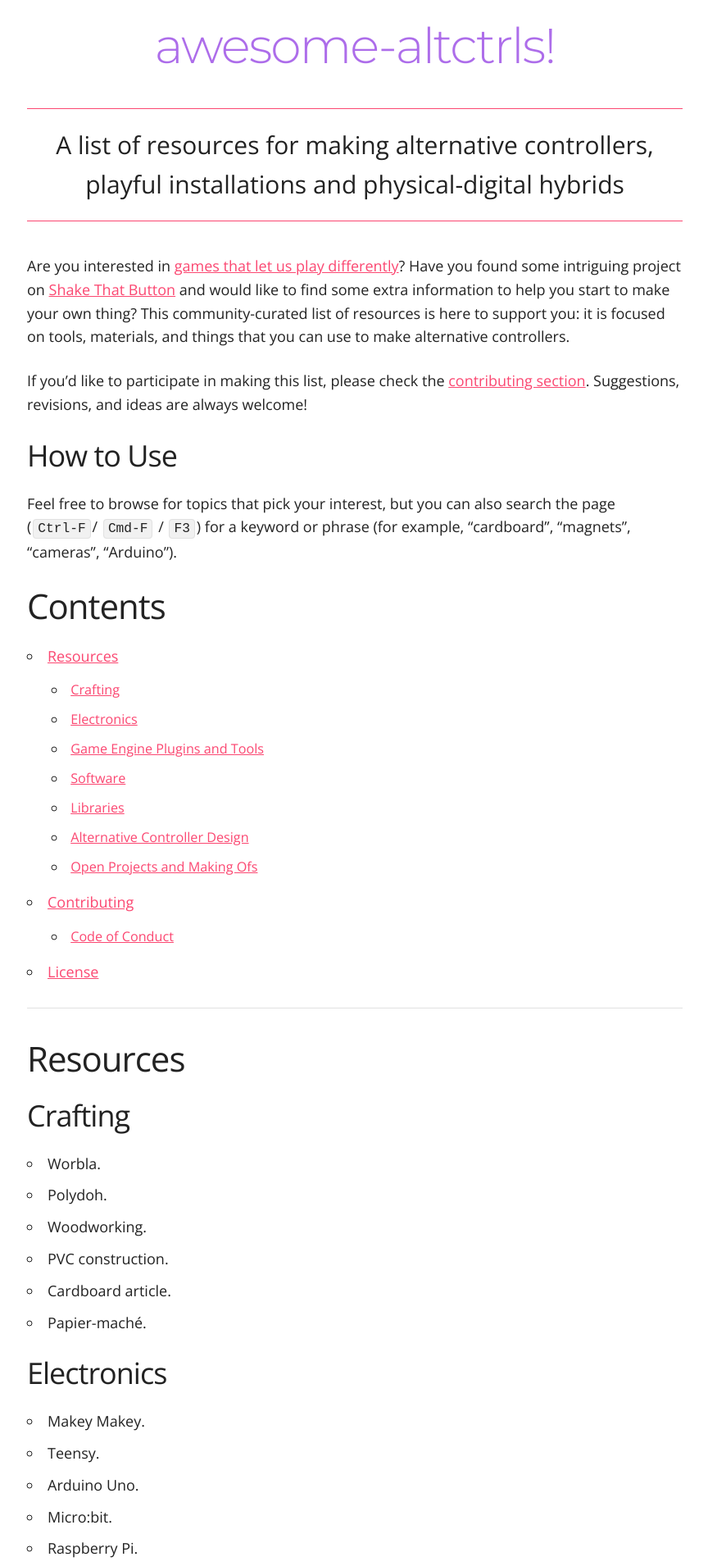
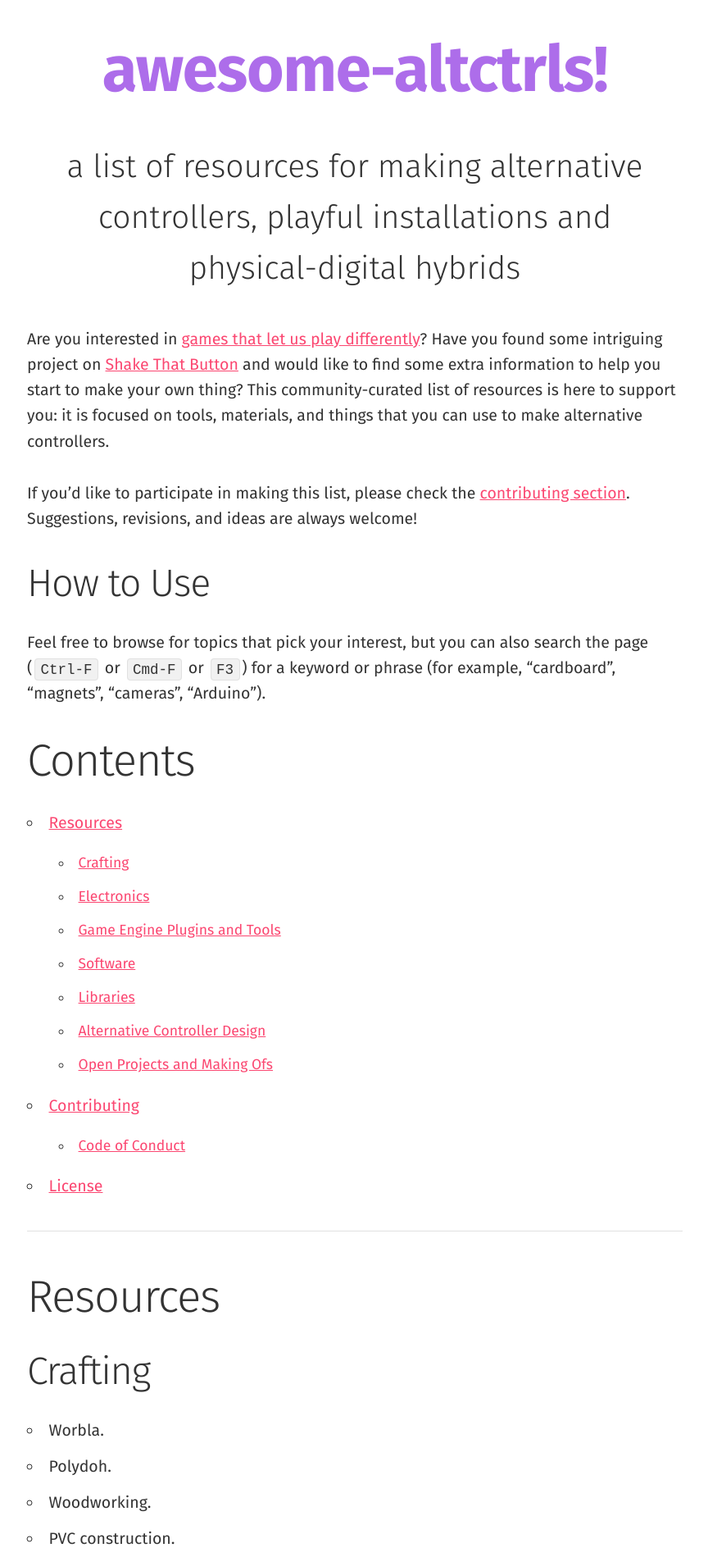
Before and after one commit to enricllagostera/altctrls-info, a Jekyll site: the page built from docs/index.md, in a window 1280 px wide. Shown: the top 1910 px of the page at 82% size, without its empty margins (207-1071 px from the left). Built offline with Jekyll 4.4.1, drawn with Linux system fonts in a browser that asks for light colours; some web fonts are replaced; some of the changed text lies outside the part shown.

Commit message:
some better typography and footer

```diff
--- a/docs/_includes/footer.html
+++ b/docs/_includes/footer.html
@@ -1,5 +1,5 @@
 <footer class="container">
-  <div class="one-third column">
+  <div class="one-half column">
     <ul style="list-style: none;">
       <li>
         {% if site.author %}
@@ -17,41 +17,9 @@
     </ul>
   </div>
 
-  <div class="one-third column">
-    <ul style="list-style: none;">
-      {% if site.github_username %}
-      <li>
-        <a style="text-decoration: none;" href="https://github.com/{{ site.github_username }}">
-          <span>
-            <svg style="width: 16px; height: 16px; vertical-align: text-top;" viewBox="0 0 16 16">
-              <path fill="#828282"
-                d="M7.999,0.431c-4.285,0-7.76,3.474-7.76,7.761 c0,3.428,2.223,6.337,5.307,7.363c0.388,0.071,0.53-0.168,0.53-0.374c0-0.184-0.007-0.672-0.01-1.32 c-2.159,0.469-2.614-1.04-2.614-1.04c-0.353-0.896-0.862-1.135-0.862-1.135c-0.705-0.481,0.053-0.472,0.053-0.472 c0.779,0.055,1.189,0.8,1.189,0.8c0.692,1.186,1.816,0.843,2.258,0.645c0.071-0.502,0.271-0.843,0.493-1.037 C4.86,11.425,3.049,10.76,3.049,7.786c0-0.847,0.302-1.54,0.799-2.082C3.768,5.507,3.501,4.718,3.924,3.65 c0,0,0.652-0.209,2.134,0.796C6.677,4.273,7.34,4.187,8,4.184c0.659,0.003,1.323,0.089,1.943,0.261 c1.482-1.004,2.132-0.796,2.132-0.796c0.423,1.068,0.157,1.857,0.077,2.054c0.497,0.542,0.798,1.235,0.798,2.082 c0,2.981-1.814,3.637-3.543,3.829c0.279,0.24,0.527,0.713,0.527,1.437c0,1.037-0.01,1.874-0.01,2.129 c0,0.208,0.14,0.449,0.534,0.373c3.081-1.028,5.302-3.935,5.302-7.362C15.76,3.906,12.285,0.431,7.999,0.431z" />
-            </svg>
-          </span>
-          <span>Github</span>
-        </a>
-      </li>
-      {% endif %}
-
-      {% if site.twitter_username %}
-      <li>
-        <a style="text-decoration: none;" href="https://twitter.com/{{ site.twitter_username }}">
-          <span>
-            <svg style="width: 16px; height: 16px; vertical-align: text-top;" viewBox="0 0 16 16">
-              <path fill="#828282"
-                d="M15.969,3.058c-0.586,0.26-1.217,0.436-1.878,0.515c0.675-0.405,1.194-1.045,1.438-1.809
-                                c-0.632,0.375-1.332,0.647-2.076,0.793c-0.596-0.636-1.446-1.033-2.387-1.033c-1.806,0-3.27,1.464-3.27,3.27 c0,0.256,0.029,0.506,0.085,0.745C5.163,5.404,2.753,4.102,1.14,2.124C0.859,2.607,0.698,3.168,0.698,3.767 c0,1.134,0.577,2.135,1.455,2.722C1.616,6.472,1.112,6.325,0.671,6.08c0,0.014,0,0.027,0,0.041c0,1.584,1.127,2.906,2.623,3.206 C3.02,9.402,2.731,9.442,2.433,9.442c-0.211,0-0.416-0.021-0.615-0.059c0.416,1.299,1.624,2.245,3.055,2.271 c-1.119,0.877-2.529,1.4-4.061,1.4c-0.264,0-0.524-0.015-0.78-0.046c1.447,0.928,3.166,1.469,5.013,1.469 c6.015,0,9.304-4.983,9.304-9.304c0-0.142-0.003-0.283-0.009-0.423C14.976,4.29,15.531,3.714,15.969,3.058z" />
-            </svg>
-          </span>
-          <span>Twitter</span>
-        </a>
-      </li>
-      {% endif %}
-    </ul>
-  </div>
-
-  <div class="one-third column">
-    <p><a href='#top'>{{ site.title | escape }}</a></p>
+  <div class="one-half column">
+    <p><a href='{{ site.baseurl }}'>{{ site.title | escape }}</a></p>
     <p>{{ site.description | escape }}.</p>
+    <p><a href='#top'>Jump to the top</a></p>
   </div>
 </footer>
--- a/docs/assets/style.scss
+++ b/docs/assets/style.scss
@@ -3,25 +3,28 @@
 
 @import "skeleton";
 
-@import url('https://fonts.googleapis.com/css?family=Montserrat:300,300i,900,900i|Open+Sans:300,300i,400,400i,700,700i');
+@import url('https://fonts.googleapis.com/css?family=Fira+Sans+Extra+Condensed:300,300i,400,400i,500,700,700i,900,900i|Fira+Sans:300,300i,400,400i,500,500i,700,700i,900,900i&subset=cyrillic,cyrillic-ext,greek,greek-ext,latin-ext,vietnamese');
 
 h1 {
-    font-family: 'Montserrat', sans-serif;
-    font-weight: 300;
-    font-size: 6rem;
+    font-family: 'Fira Sans', sans-serif;
+    font-weight: 700;
+    font-size: 4em;
     text-transform: lowercase;
-    letter-spacing: -2px;
-    margin: 2rem 0 40px 0;
+    margin: .5em 0 .5em 0;
     color: #ad6dea;
     text-align: center;
 }
 
-body {
-    font-family: 'Open Sans', sans-serif;
-    font-size: 18px;
-    color: #222;
+html {
+    font-size: 13px;
     background-color: #fff;
     margin: 0 auto;
+}
+
+body {
+    font-family: 'Fira Sans', sans-serif;
+    font-weight: 400;
+    color: #333;
 }
 
 a, a:link, a:hover {
@@ -33,11 +36,25 @@ a, a:link, a:hover {
 }
 
 .intro-line {
-    font-size: 3rem;
+    font-family: 'Fira Sans', sans-serif;
+    font-size: 2em;
     font-weight: 300;
+    text-align: center;
+    padding: 0 1em 0 1em;
+    margin: 0 0 1em 0;
+    text-transform: lowercase;
+}
+
+footer {
     border-top: #fb4771 1px solid;
-    border-bottom: #fb4771 1px solid;
-    text-align: center;
-    padding: 2rem 1rem 2rem 1rem;
-    margin: 0 0 40px 0;
+    margin-top: 3rem;
 }
+
+footer div {
+    padding-top: 3rem;
+}
+
+.example code {
+    width: 100%;
+    white-space: pre-wrap;
+}
--- a/docs/index.md
+++ b/docs/index.md
@@ -11,7 +11,7 @@ If you'd like to participate in making this list, please check the [contributing
 
 ### How to Use
 
-Feel free to browse for topics that pick your interest, but you can also search the page (`Ctrl-F`/ `Cmd-F` / `F3`) for a keyword or phrase (for example, "cardboard", "magnets", "cameras", "Arduino").
+Feel free to browse for topics that pick your interest, but you can also search the page (`Ctrl-F` or `Cmd-F` or `F3`) for a keyword or phrase (for example, "cardboard", "magnets", "cameras", "Arduino").
 
 ## Contents <!-- omit in toc -->
 
@@ -85,11 +85,17 @@ Our goal is to slowly grow this list so it can help more folks. You are welcome
 
 We aim to make available information to support people looking for information in diverse situation. To help with that, we ask contributors to provide each link with a short description and, if possible, information about price and/or license. When possible, please credit the creators of that resource on your link description. If you want to add the link to a specific topic or even propose a new topic altogether, that is great too.
 
-Please, use the following format when contributing a tool or resource: `- [Tool](link) — description. Made by <creators>. Price: <value>. License: <some license>.`
+Please, use the following format when contributing a tool or resource:
 
-Example: _- [Johnny-Five](http://johnny-five.io/) - a JavaScript library for accessing boards and sensors. Made by Bocoup and contributors. Price: free. License: MIT._
+`- [Tool](link) — description. Made by <creators>. Price: <value>. License: <some license>.`
+{:.example}
 
-If you contributing, we wiil add your name (or nickname) to the contributors list by default, but you can opt-out too. Just mention that in your [contribution issue]().
+Example:
+
+`- [Johnny-Five](http://johnny-five.io/) - a JavaScript library for accessing boards and sensors. Made by Bocoup and contributors. Price: free. License: MIT.`
+{:.example}
+
+If you contribute, we will add your name (or nickname) to the contributors list by default, but you can opt-out too. Just mention that in your [contribution issue]().
 
 ### Code of Conduct
 
```
